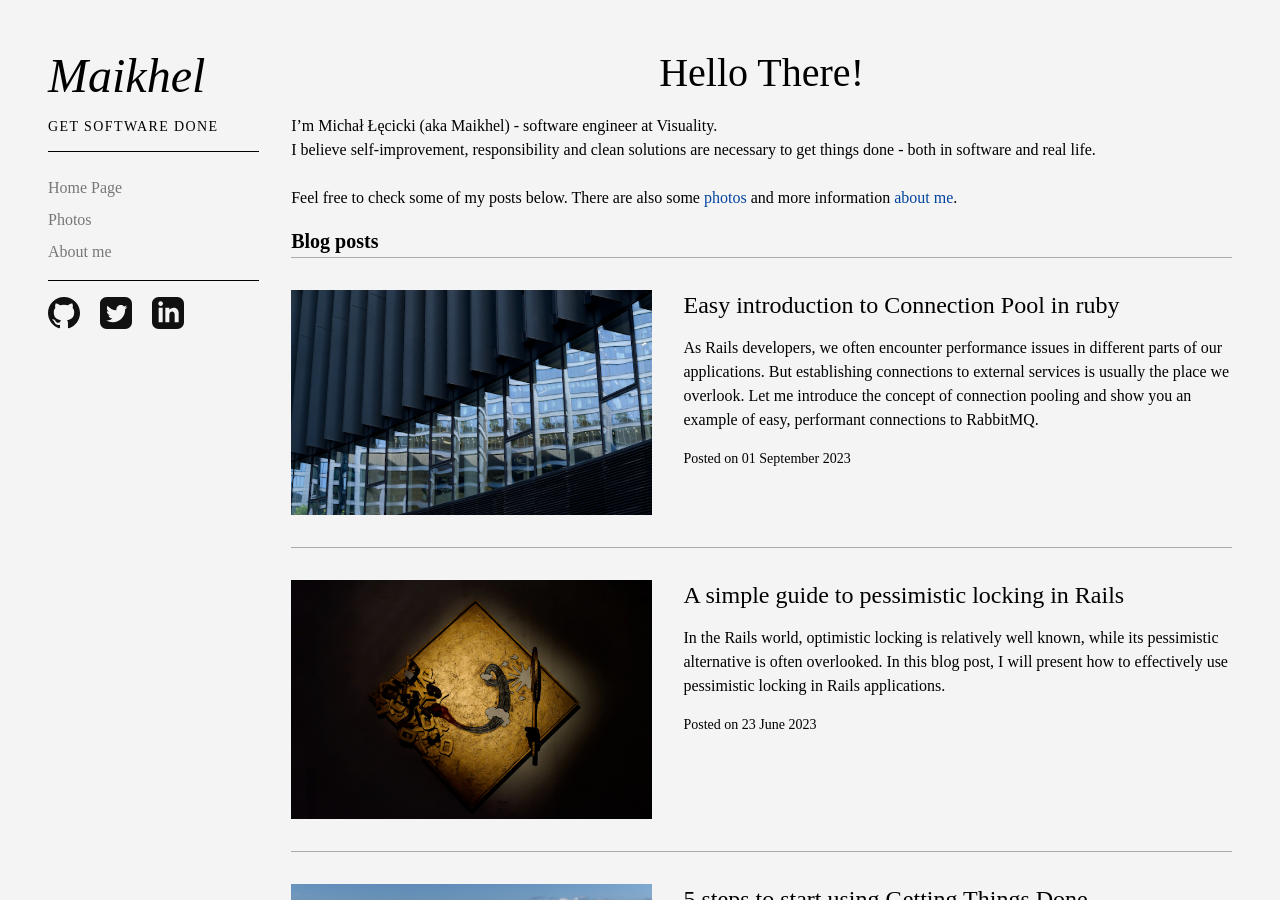
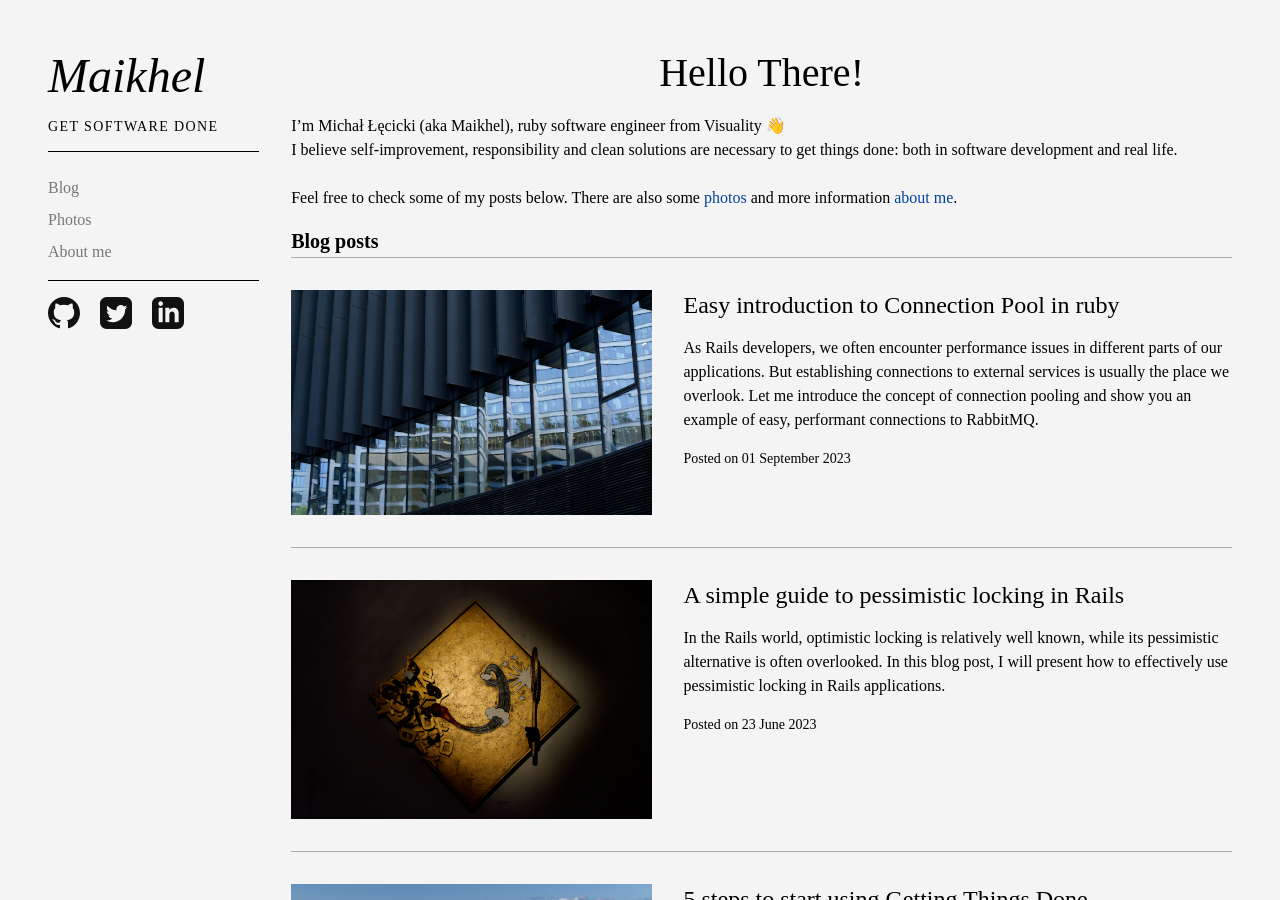
Before and after one commit to maikhel/maikhel.github.io, a Jekyll site: the page built from index.html, in a window 1280 px wide and 900 px high. Built offline with Jekyll 4.4.1, drawn with Linux system fonts in a browser that asks for light colours.

Commit message:
Update wording

```diff
--- a/_includes/sidebar.html
+++ b/_includes/sidebar.html
@@ -1,7 +1,7 @@
 <h1 class="mt0 mb0 baskerville i fw1 f1">Maikhel</h1>
 <h2 class="pv3 mv0 f6 fw4 ttu tracked bb">get software done</h2>
 <div class="w-100 pv3 f5 lh-copy bb">
-  <a class="link dim gray dark--light-gray f6 f5-ns db pt2" href="{{ site.homeurl }}" title="Home">Home Page</a>
+  <a class="link dim gray dark--light-gray f6 f5-ns db pt2" href="{{ site.homeurl }}" title="Blog">Blog</a>
   <a class="link dim gray dark--light-gray f6 f5-ns db pt2" href="{{ site.gallery_page }}" title="Photos">Photos</a>
   <a class="link dim gray dark--light-gray f6 f5-ns db pt2" href="{{ site.about_page }}" title="About">About me</a>
 </div>
--- a/index.html
+++ b/index.html
@@ -4,8 +4,8 @@ title: Hello There!
 ---
 
 <p class="f5 lh-copy">
-I’m Michał Łęcicki (aka Maikhel) - software engineer at Visuality.</br>
-I believe self-improvement, responsibility and clean solutions are necessary to get things done - both in software and real life.</br>
+I’m Michał Łęcicki (aka Maikhel), ruby software engineer from Visuality 👋 </br>
+I believe self-improvement, responsibility and clean solutions are necessary to get things done: both in software development and real life.</br>
 </br>
 Feel free to check some of my posts below. There are also some
 <a class="link dark-blue dark--gold dim" href="{{ site.gallery_page }}" title="Photos">photos</a>
```
